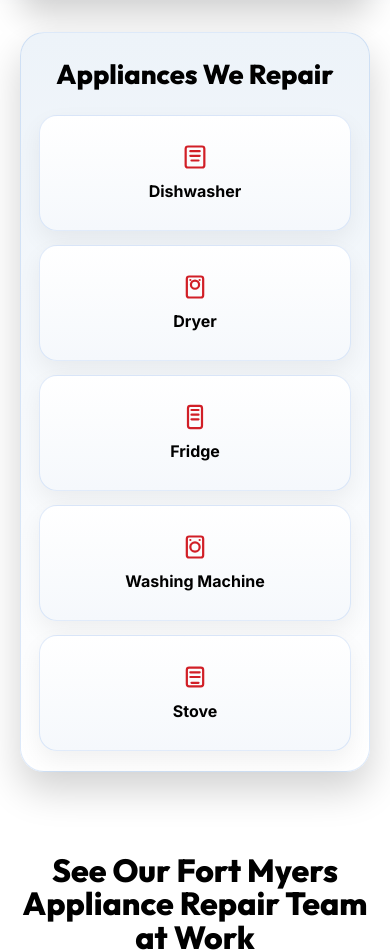
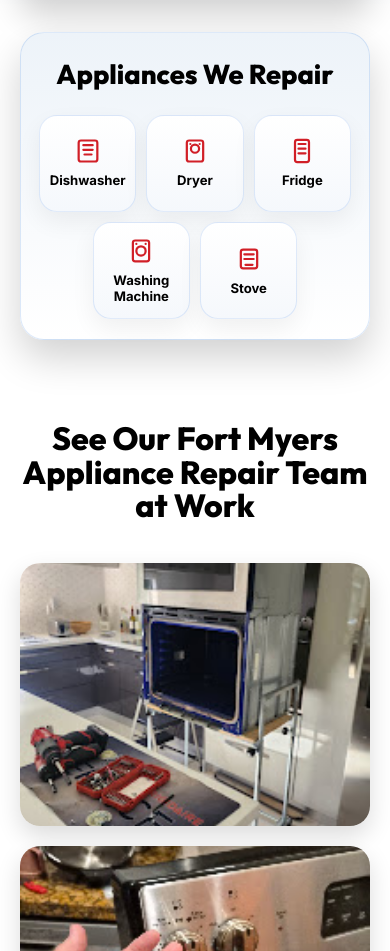
Before and after one commit to yaboixanny/localappliancerepairpros, a plain HTML site: page index.html in a window 390 px wide. Shown: the part 1373-2324 px from the top of the page. Drawn offline with Linux system fonts and the light colour scheme.

Commit message:
Refine mobile appliance repair grid layout

```diff
--- a/style.css
+++ b/style.css
@@ -1118,7 +1118,29 @@ footer {
     }
 
     .appliance-strip-grid {
-        grid-template-columns: 1fr;
+        grid-template-columns: repeat(6, minmax(0, 1fr));
+        gap: 10px;
+    }
+
+    .appliance-pill {
+        grid-column: span 2;
+        min-height: 92px;
+        aspect-ratio: 1 / 1;
+        padding: 14px 8px;
+        gap: 8px;
+    }
+
+    .appliance-pill span {
+        font-size: 0.82rem;
+        line-height: 1.2;
+    }
+
+    .appliance-pill:nth-child(4) {
+        grid-column: 2 / span 2;
+    }
+
+    .appliance-pill:nth-child(5) {
+        grid-column: 4 / span 2;
     }
 
     .owner-intro {
```
